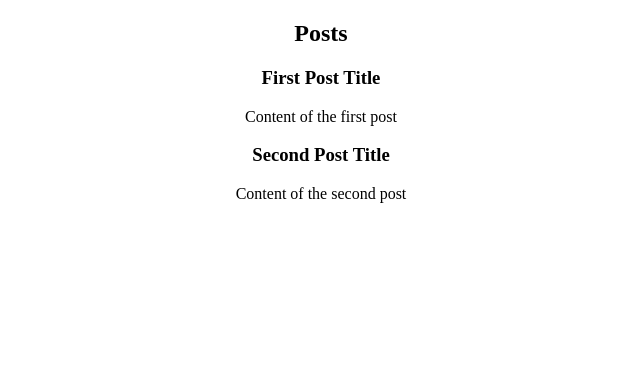
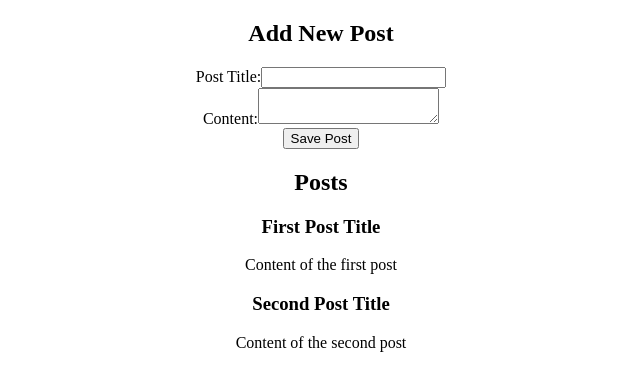
Before and after one commit to david-aldo-dalessandro/bulletin-app, a React (Create React App) app: page /post in a window 1280 px wide. Shown: the top 390 px of the page, without its empty margins (319-959 px from the left). Built offline with nearby package versions, Linux system fonts and the light colour scheme.

Commit message:
AddPostForm Part I complete

```diff
--- a/src/App.js
+++ b/src/App.js
@@ -1,10 +1,12 @@
 import "./App.css";
 import PostsList from "./features/posts/PostsList";
+import AddPostForm from "./features/posts/AddPostForm";
 
 function App() {
   return (
     <main className="App">
-      <PostsList></PostsList>
+      <AddPostForm />
+      <PostsList />
     </main>
   );
 }
--- a/src/features/posts/AddPostForm.js
+++ b/src/features/posts/AddPostForm.js
@@ -5,9 +5,61 @@
  */
 
 import { useState } from "react";
+import { useDispatch } from "react-redux";
+import { nanoid } from "@reduxjs/toolkit";
+
+import { postAdded } from "./postsSlice";
 
 const AddPostForm = () => {
-  return <div>AddPostForm</div>;
+  const dispatch = useDispatch();
+  const [title, setTitle] = useState("");
+  const [content, setContent] = useState("");
+
+  const onTitleChanged = (e) => setTitle(e.target.value);
+  const onContentChanged = (e) => setContent(e.target.value);
+
+  const onSavedPostClicked = () => {
+    if (title && content) {
+      dispatch(
+        postAdded({
+          id: nanoid(),
+          title,
+          content,
+        })
+      );
+
+      setTitle("");
+      setContent("");
+    }
+  };
+
+  return (
+    <section>
+      <h2>Add New Post</h2>
+      <form>
+        <label htmlFor="postTitle">Post Title:</label>
+        <input
+          type="text"
+          id="postTitle"
+          name="postTitle"
+          value={title}
+          onChange={onTitleChanged}
+        />
+        <br />
+        <label htmlFor="postContent">Content:</label>
+        <textarea
+          id="postContent"
+          name="postContent"
+          value={content}
+          onChange={onContentChanged}
+        />
+        <br />
+        <button type="button" onClick={onSavedPostClicked}>
+          Save Post
+        </button>
+      </form>
+    </section>
+  );
 };
 
 export default AddPostForm;
```
